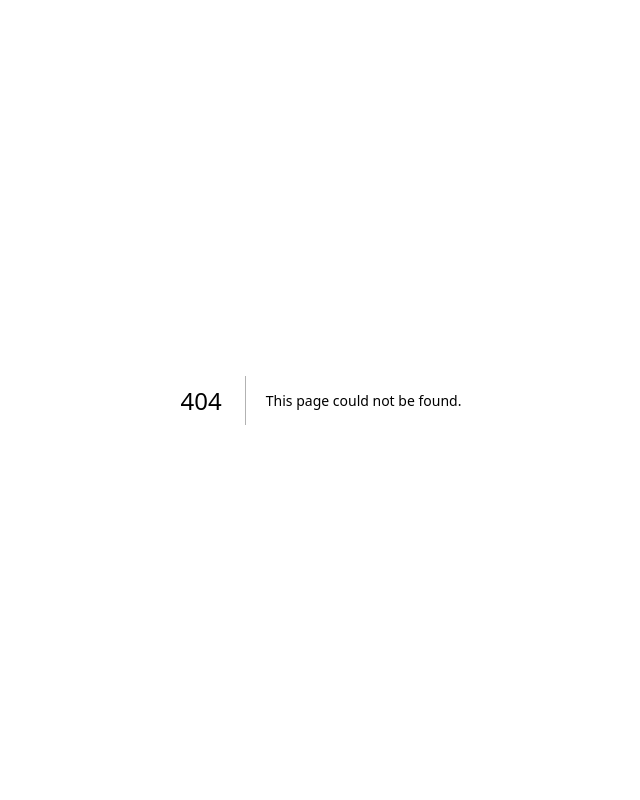
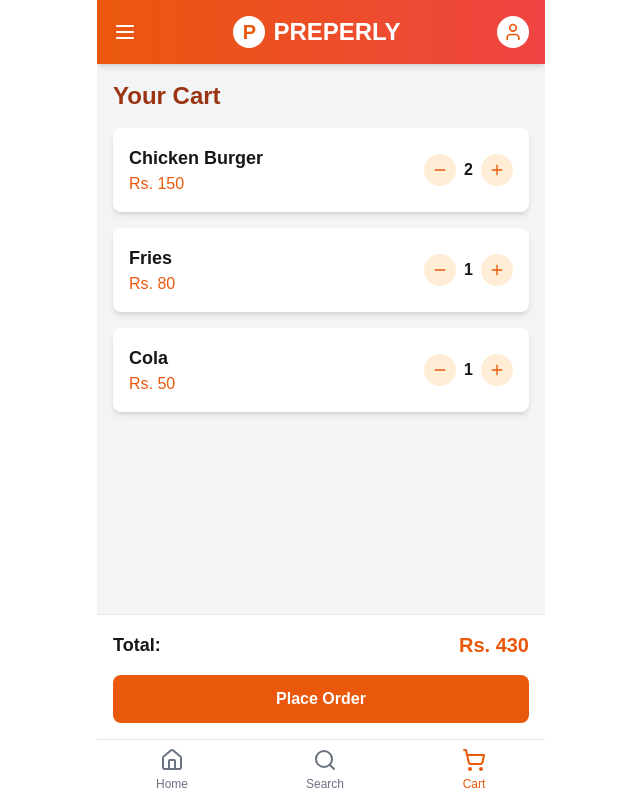
Before and after one commit to DebmalyaSen34/next-client-side, a Next.js app: page /cart in a window 1280 px wide. Before the commit this address had no page. Shown: the whole page, without its empty margins (319-959 px from the left). Built offline with nearby package versions, Linux system fonts and the light colour scheme.

Commit message:
changed homepage and added cart page

```diff
--- /dev/null
+++ b/src/app/cart/page.js
@@ -0,0 +1,109 @@
+"use client";
+import React, { useState } from 'react';
+import { motion } from 'framer-motion';
+import { Menu, User, Home, Search, ShoppingCart, Minus, Plus, X } from 'lucide-react';
+import Link from 'next/link';
+
+export default function CartPage() {
+    const [activeTab, setActiveTab] = useState('cart');
+    const [cartItems, setCartItems] = useState([
+        { id: 1, name: 'Chicken Burger', price: 150, quantity: 2 },
+        { id: 2, name: 'Fries', price: 80, quantity: 1 },
+        { id: 3, name: 'Cola', price: 50, quantity: 1 },
+    ]);
+
+    const updateQuantity = (id, change) => {
+        setCartItems(cartItems.map(item =>
+            item.id === id ? { ...item, quantity: Math.max(0, item.quantity + change) } : item
+        ).filter(item => item.quantity > 0));
+    };
+
+    const totalPrice = cartItems.reduce((sum, item) => sum + item.price * item.quantity, 0);
+
+    return (
+        <div className="max-w-md mx-auto bg-gray-100 h-screen overflow-hidden flex flex-col">
+            {/* Header */}
+            <header className="bg-gradient-to-r from-orange-600 to-red-500 p-4 flex items-center justify-between shadow-md">
+                <Menu className="w-6 h-6 text-white" />
+                <div className="flex items-center">
+                    <div className="w-8 h-8 bg-white rounded-full flex items-center justify-center text-orange-600 font-bold text-xl mr-2">
+                        P
+                    </div>
+                    <h1 className="text-2xl font-bold text-white">PREPERLY</h1>
+                </div>
+                <div className="w-8 h-8 bg-white rounded-full flex items-center justify-center">
+                    <User className="w-5 h-5 text-orange-600" />
+                </div>
+            </header>
+
+            {/* Main Content */}
+            <main className="flex-grow overflow-y-auto p-4">
+                <h2 className="text-2xl font-bold text-orange-800 mb-4">Your Cart</h2>
+                {cartItems.map((item) => (
+                    <motion.div
+                        key={item.id}
+                        initial={{ opacity: 0, y: 20 }}
+                        animate={{ opacity: 1, y: 0 }}
+                        exit={{ opacity: 0, y: -20 }}
+                        className="bg-white rounded-lg shadow-md p-4 mb-4 flex items-center justify-between"
+                    >
+                        <div>
+                            <h3 className="font-semibold text-lg">{item.name}</h3>
+                            <p className="text-orange-600">Rs. {item.price}</p>
+                        </div>
+                        <div className="flex items-center space-x-2">
+                            <button
+                                onClick={() => updateQuantity(item.id, -1)}
+                                className="w-8 h-8 bg-orange-100 rounded-full flex items-center justify-center text-orange-600"
+                            >
+                                <Minus className="w-4 h-4" />
+                            </button>
+                            <span className="font-semibold">{item.quantity}</span>
+                            <button
+                                onClick={() => updateQuantity(item.id, 1)}
+                                className="w-8 h-8 bg-orange-100 rounded-full flex items-center justify-center text-orange-600"
+                            >
+                                <Plus className="w-4 h-4" />
+                            </button>
+                        </div>
+                    </motion.div>
+                ))}
+            </main>
+
+            {/* Order Summary */}
+            <div className="bg-white p-4 border-t border-gray-200">
+                <div className="flex justify-between items-center mb-4">
+                    <span className="font-semibold text-lg">Total:</span>
+                    <span className="font-bold text-xl text-orange-600">Rs. {totalPrice}</span>
+                </div>
+                <button className="w-full bg-orange-600 text-white py-3 rounded-lg font-semibold">
+                    Place Order
+                </button>
+            </div>
+
+            {/* Navigation Bar */}
+            <nav className="bg-white border-t border-gray-200 py-2">
+                <ul className="flex justify-around">
+                    <li>
+                        <Link href="/" className="flex flex-col items-center text-gray-500">
+                            <Home className="w-6 h-6" />
+                            <span className="text-xs mt-1">Home</span>
+                        </Link>
+                    </li>
+                    <li>
+                        <Link href="/search" className="flex flex-col items-center text-gray-500">
+                            <Search className="w-6 h-6" />
+                            <span className="text-xs mt-1">Search</span>
+                        </Link>
+                    </li>
+                    <li>
+                        <Link href="/cart" className="flex flex-col items-center text-orange-600">
+                            <ShoppingCart className="w-6 h-6" />
+                            <span className="text-xs mt-1">Cart</span>
+                        </Link>
+                    </li>
+                </ul>
+            </nav>
+        </div>
+    );
+}
--- a/src/app/home/page.js
+++ b/src/app/home/page.js
@@ -1,37 +1,30 @@
 "use client";
 import React, { useState } from 'react';
 import { motion } from 'framer-motion';
-import { Search, Home, Grid, User } from 'lucide-react';
-import Image from 'next/image';
+import { Menu, User, Home, Search, ShoppingCart, ChevronDown, Heart } from 'lucide-react';
+import Link from 'next/link';
 
-const PreperlyApp = () => {
+export default function HomePage() {
   const [activeTab, setActiveTab] = useState('home');
 
   return (
-    <div className="max-w-md mx-auto bg-gray-100 h-screen overflow-hidden">
+    <div className="max-w-md mx-auto bg-gray-100 h-screen overflow-hidden flex flex-col">
       {/* Header */}
-      <header className="bg-white p-4 flex items-center justify-between shadow-md">
+      <header className="bg-gradient-to-r from-orange-600 to-red-500 p-4 flex items-center justify-between shadow-md">
+        <Menu className="w-6 h-6 text-white" />
         <div className="flex items-center">
-          <motion.div
-            className="w-10 h-10 bg-red-500 rounded-full flex items-center justify-center text-white font-bold text-xl"
-            whileHover={{ scale: 1.1 }}
-            whileTap={{ scale: 0.9 }}
-          >
+          <div className="w-8 h-8 bg-white rounded-full flex items-center justify-center text-orange-600 font-bold text-xl mr-2">
             P
-          </motion.div>
-          <h1 className="ml-2 text-2xl font-bold text-gray-800">PREPERLY</h1>
+          </div>
+          <h1 className="text-2xl font-bold text-white">PREPERLY</h1>
         </div>
-        <motion.button
-          whileHover={{ scale: 1.1 }}
-          whileTap={{ scale: 0.9 }}
-          className="bg-red-500 text-white px-3 py-1 rounded-full text-sm font-semibold"
-        >
-          Order Now
-        </motion.button>
+        <div className="w-8 h-8 bg-white rounded-full flex items-center justify-center">
+          <User className="w-5 h-5 text-orange-600" />
+        </div>
       </header>
 
       {/* Main Content */}
-      <main className="overflow-y-auto h-[calc(100vh-8rem)]">
+      <main className="flex-grow overflow-y-auto">
         {/* Featured Restaurant */}
         <div className="relative">
           <img
@@ -51,33 +44,33 @@ const PreperlyApp = () => {
             <input
               type="text"
               placeholder="Search restaurants or cuisines"
-              className="w-full p-2 pl-10 pr-4 rounded-full border border-gray-300 focus:outline-none focus:ring-2 focus:ring-red-500"
+              className="w-full p-2 pl-10 pr-4 rounded-full border border-orange-300 focus:outline-none focus:ring-2 focus:ring-orange-500"
             />
-            <Search className="absolute left-3 top-1/2 transform -translate-y-1/2 text-gray-400" />
+            <Search className="absolute left-3 top-1/2 transform -translate-y-1/2 text-orange-500" />
           </div>
         </div>
 
         {/* Recommended Section */}
         <section className="p-4">
-          <h3 className="text-lg font-semibold mb-2">Recommended</h3>
+          <h3 className="text-lg font-semibold mb-2 text-orange-800">Recommended</h3>
           <div className="flex space-x-4 overflow-x-auto pb-2">
             {[1, 2, 3].map((item) => (
               <motion.div
                 key={item}
                 whileHover={{ scale: 1.05 }}
-                className="flex-shrink-0 w-32 h-32 rounded-2xl overflow-hidden relative"
+                className="flex-shrink-0 w-32 h-32 rounded-2xl overflow-hidden relative shadow-md"
               >
                 <img
-                  src="https://assets.architecturaldigest.in/photos/64f85037ec0bc118bdd98aba/master/pass/Untitled%20design%20(14).png"
+                  src={'https://assets.architecturaldigest.in/photos/64f85037ec0bc118bdd98aba/master/pass/Untitled%20design%20(14).png'}
                   alt={`Recommended ${item}`}
                   className="w-full h-full object-cover"
                 />
                 <motion.div
-                  className="absolute top-2 right-2 w-6 h-6 bg-white rounded-full flex items-center justify-center"
+                  className="absolute top-2 right-2 w-6 h-6 bg-white rounded-full flex items-center justify-center shadow-sm"
                   whileHover={{ scale: 1.2 }}
                   whileTap={{ scale: 0.8 }}
                 >
-                  ❤️
+                  <Heart className="w-4 h-4 text-red-500" />
                 </motion.div>
               </motion.div>
             ))}
@@ -86,7 +79,7 @@ const PreperlyApp = () => {
 
         {/* Restaurants Section */}
         <section className="p-4">
-          <h3 className="text-lg font-semibold mb-2">Restaurants</h3>
+          <h3 className="text-lg font-semibold mb-2 text-orange-800">Restaurants</h3>
           <motion.div layout className="space-y-4">
             {[
               { name: "Yummy's", location: "NITW, Warangal, Telangana", rating: 4.5 },
@@ -101,16 +94,16 @@ const PreperlyApp = () => {
                 className="bg-white rounded-lg shadow-md p-4 flex items-center space-x-4"
               >
                 <img
-                  src="https://b.zmtcdn.com/data/pictures/9/20273339/ed7e64c33ece1ac02e9422fd1bf56cd4.jpg"
+                  src={'https://b.zmtcdn.com/data/pictures/9/20273339/ed7e64c33ece1ac02e9422fd1bf56cd4.jpg'}
                   alt={restaurant.name}
                   className="w-20 h-20 rounded-lg object-cover"
                 />
                 <div>
-                  <h4 className="font-semibold">{restaurant.name}</h4>
+                  <h4 className="font-semibold text-orange-800">{restaurant.name}</h4>
                   <p className="text-sm text-gray-600">{restaurant.location}</p>
                   <div className="flex items-center mt-1">
                     <span className="text-yellow-500 mr-1">★</span>
-                    <span>{restaurant.rating}</span>
+                    <span className="text-orange-600">{restaurant.rating}</span>
                   </div>
                 </div>
               </motion.div>
@@ -120,32 +113,28 @@ const PreperlyApp = () => {
       </main>
 
       {/* Navigation Bar */}
-      <nav className="bg-white border-t border-gray-200 fixed bottom-0 left-0 right-0 h-16">
-        <ul className="flex justify-around h-full items-center">
-          {[
-            { icon: Home, label: 'Home' },
-            { icon: Search, label: 'Search' },
-            { icon: Grid, label: 'Orders' },
-            { icon: User, label: 'Profile' },
-          ].map((item) => (
-            <li key={item.label}>
-              <motion.button
-                whileHover={{ scale: 1.1 }}
-                whileTap={{ scale: 0.9 }}
-                className={`flex flex-col items-center ${
-                  activeTab === item.label.toLowerCase() ? 'text-red-500' : 'text-gray-500'
-                }`}
-                onClick={() => setActiveTab(item.label.toLowerCase())}
-              >
-                <item.icon className="w-6 h-6" />
-                <span className="text-xs mt-1">{item.label}</span>
-              </motion.button>
-            </li>
-          ))}
+      <nav className="bg-white border-t border-gray-200 py-2">
+        <ul className="flex justify-around">
+          <li>
+            <Link href="/" className="flex flex-col items-center text-orange-600">
+              <Home className="w-6 h-6" />
+              <span className="text-xs mt-1">Home</span>
+            </Link>
+          </li>
+          <li>
+            <Link href="/restaurant" className="flex flex-col items-center text-gray-500">
+              <Search className="w-6 h-6" />
+              <span className="text-xs mt-1">Search</span>
+            </Link>
+          </li>
+          <li>
+            <Link href="/cart" className="flex flex-col items-center text-gray-500">
+              <ShoppingCart className="w-6 h-6" />
+              <span className="text-xs mt-1">Cart</span>
+            </Link>
+          </li>
         </ul>
       </nav>
     </div>
   );
-};
-
-export default PreperlyApp;
+}
```
